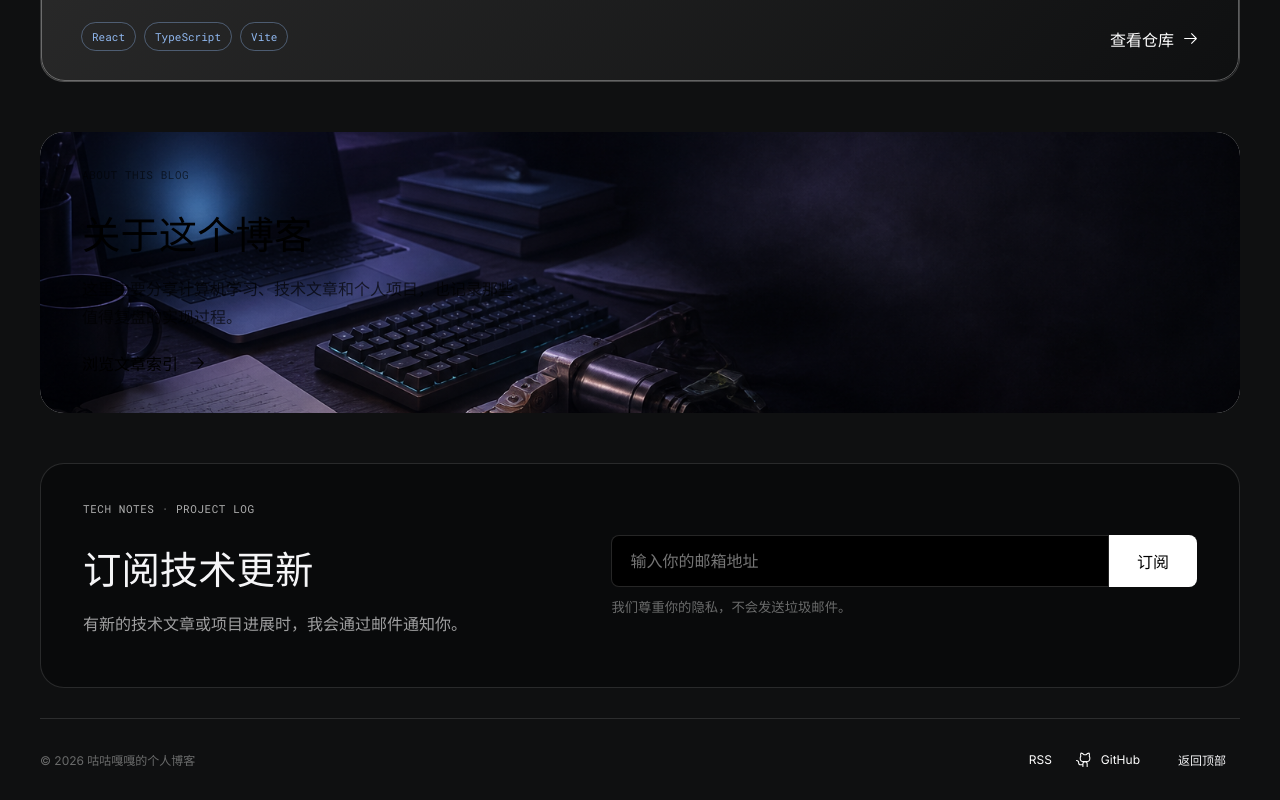
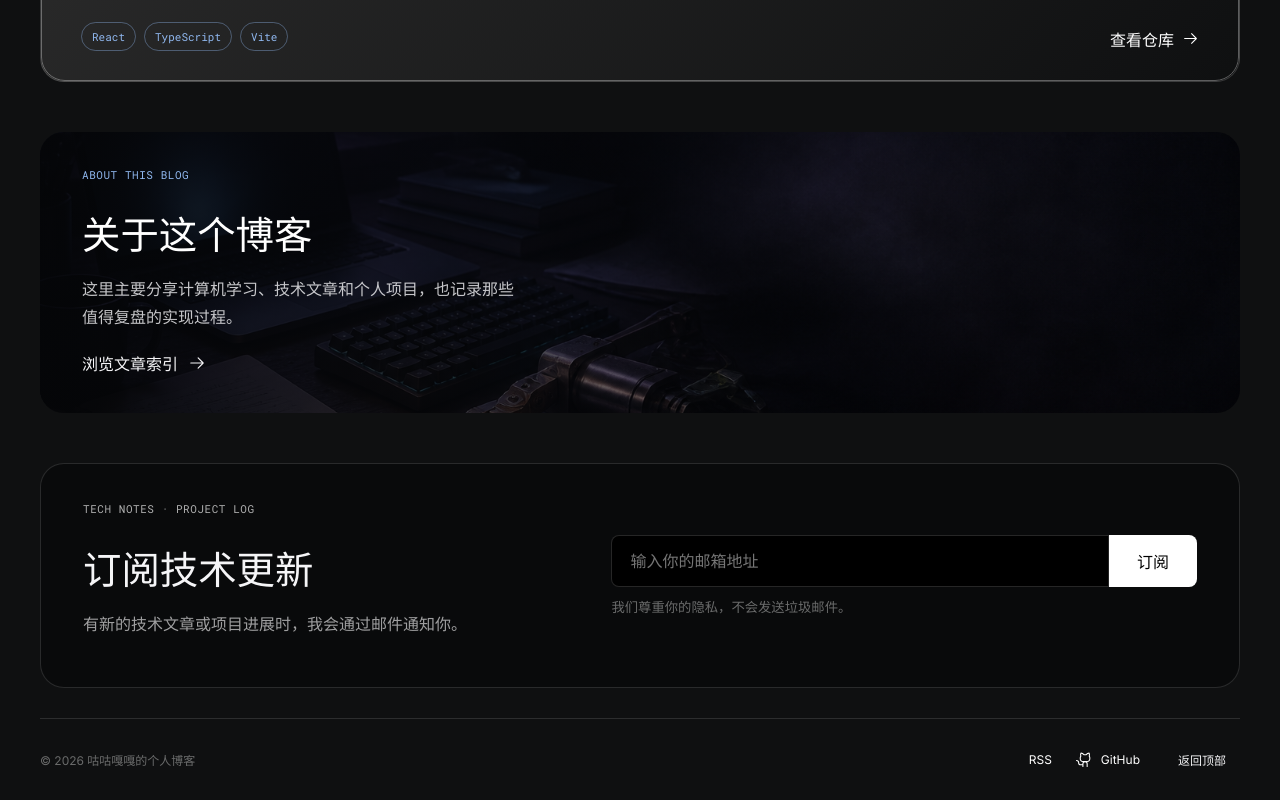
Before and after one commit to Ouy5517/gugugaga-blog, a React (Vite) app: page / in a window 1280 px wide. Shown: the part 2791-3591 px from the top of the page. Built offline with nearby package versions, Linux system fonts and the light colour scheme.

Commit message:
fix: improve about card text contrast

```diff
--- a/src/styles.css
+++ b/src/styles.css
@@ -77,11 +77,15 @@ button:focus-visible,a:focus-visible,input:focus-visible { outline:2px solid var
 .project-footer a,.footer-links a { display:inline-flex; align-items:center; gap:8px; color:var(--pure); text-decoration:none; transition:gap .2s ease,color .2s ease; }
 .project-footer a:hover,.footer-links a:hover { gap:13px; color:var(--periwinkle); }
 
-.about-card { position:relative; scroll-margin-top:120px; margin-top:50px; min-height:200px; border-radius:24px; overflow:hidden; background:var(--silver); color:var(--void); }
-.about-card>img { position:absolute; inset:0; width:100%; height:100%; object-fit:cover; }
+.about-card { position:relative; scroll-margin-top:120px; margin-top:50px; min-height:200px; border-radius:24px; overflow:hidden; background:var(--obsidian); color:var(--pure); }
+.about-card>img { position:absolute; z-index:0; inset:0; width:100%; height:100%; object-fit:cover; }
+.about-card::after { position:absolute; z-index:1; inset:0; content:""; background:linear-gradient(90deg,rgba(5,6,8,.9) 0%,rgba(5,6,8,.76) 34%,rgba(5,6,8,.36) 70%,rgba(5,6,8,.18) 100%); pointer-events:none; }
 .about-content { position:relative; z-index:2; max-width:520px; padding:34px 42px; }
-.dark-label { color:rgba(0,0,0,.56); }
-.about-content>p:not(.eyebrow) { color:rgba(0,0,0,.67); line-height:1.7; }
+.dark-label { color:var(--periwinkle); }
+.about-content h2 { color:var(--pure); }
+.about-content>p:not(.eyebrow) { color:rgba(245,245,247,.8); line-height:1.7; }
+.about-content .arrow-link { color:var(--cloud); }
+.about-content .arrow-link:hover { color:var(--pure); }
 
 .archive { padding-top:80px; scroll-margin-top:100px; }
 .archive-count { margin:0; color:var(--ash); font-family:var(--mono); font-size:12px; }
```
